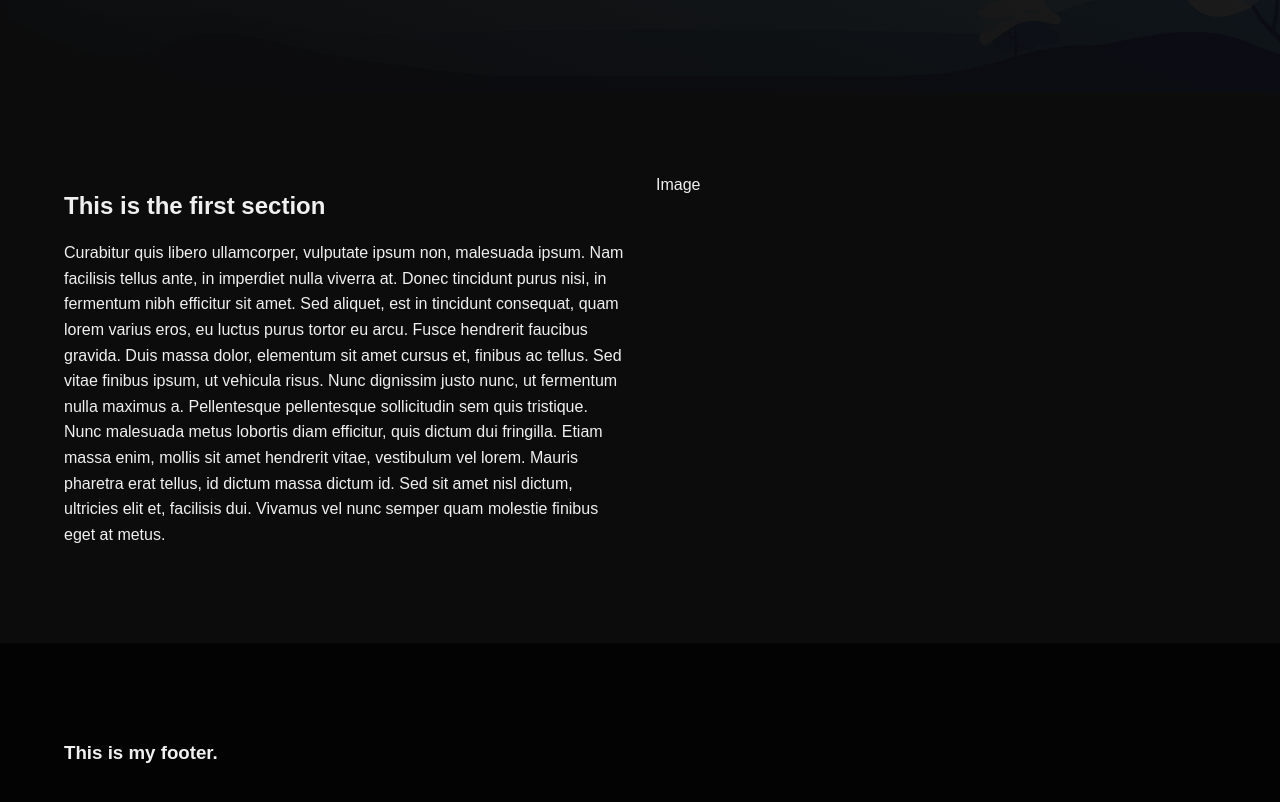
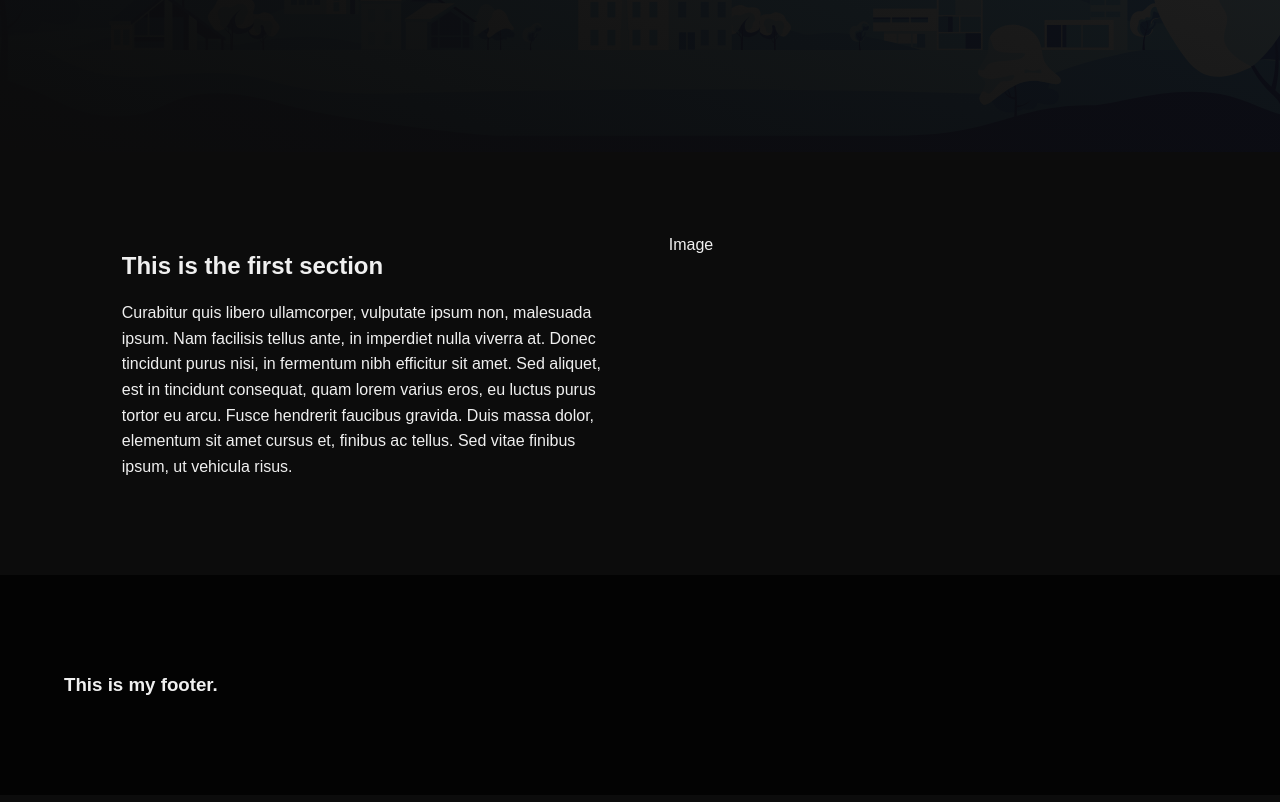
Before and after one commit to B-O-V-I-C-E/next.js_test, a Next.js app: page / in a window 1280 px wide. Shown: the part 680-1482 px from the top of the page. Built offline with nearby package versions, Linux system fonts and the light colour scheme.

Commit message:
Spacing Update

```diff
--- a/pages/index.js
+++ b/pages/index.js
@@ -15,14 +15,15 @@ export default function Home() {
     <div className="section">
         <div className="row">
           <div className="col">
-            <h2>This is the first section</h2>
-            <p> Curabitur quis libero ullamcorper, vulputate ipsum non, malesuada ipsum. Nam facilisis tellus ante, in imperdiet nulla viverra at.
-              Donec tincidunt purus nisi, in fermentum nibh efficitur sit amet. Sed aliquet, est in tincidunt consequat, quam lorem varius eros, eu
-              luctus purus tortor eu arcu. Fusce hendrerit faucibus gravida. Duis massa dolor, elementum sit amet cursus et, finibus ac tellus. Sed
-              vitae finibus ipsum, ut vehicula risus. Nunc dignissim justo nunc, ut fermentum nulla maximus a. Pellentesque pellentesque sollicitudin sem
-              quis tristique. Nunc malesuada metus lobortis diam efficitur, quis dictum dui fringilla. Etiam massa enim, mollis sit amet hendrerit vitae,
-              vestibulum vel lorem. Mauris pharetra erat tellus, id dictum massa dictum id. Sed sit amet nisl dictum, ultricies elit et, facilisis dui.
-              Vivamus vel nunc semper quam molestie finibus eget at metus. </p>
+
+            <div className="text_block left">
+              <h2>This is the first section</h2>
+              <p> Curabitur quis libero ullamcorper, vulputate ipsum non, malesuada ipsum. Nam facilisis tellus ante, in imperdiet nulla viverra at.
+                Donec tincidunt purus nisi, in fermentum nibh efficitur sit amet. Sed aliquet, est in tincidunt consequat, quam lorem varius eros, eu
+                luctus purus tortor eu arcu. Fusce hendrerit faucibus gravida. Duis massa dolor, elementum sit amet cursus et, finibus ac tellus. Sed
+                vitae finibus ipsum, ut vehicula risus.</p>
+            </div>
+
           </div>
 
           <div className="col">
--- a/styles/globals.css
+++ b/styles/globals.css
@@ -16,31 +16,6 @@ a {
   text-decoration: none;
   color: #f0f0f0;
   font-family: 'Courier New', Courier, monospace;
-}
-
-/* Default Container Styles */
-.section {
-  width: 100%;
-  padding: 50px 0;
-}
-
-.row {
-  width: 90%;
-  max-width: 1440px;
-  display: flex;
-  padding: 30px 0;
-  margin-left: auto;
-  margin-right: auto;
-}
-
-.col {
-  flex: 1;
-  margin-right: 16px;
-}
-
-.col + .col {
-  margin-left: 16px;
-  margin-right: 0;
 }
 
 /* Header */
@@ -80,3 +55,35 @@ a {
 footer {
   background-color: #030303;
 }
+
+/* Default Container Styles */
+.section {
+  width: 100%;
+  padding: 50px 0;
+}
+
+.row {
+  width: 90%;
+  max-width: 1440px;
+  display: flex;
+  padding: 30px 0;
+  margin-left: auto;
+  margin-right: auto;
+}
+
+.col {
+  flex: 1;
+  margin-right: 5%;
+}
+
+.col + .col {
+  margin-right: 0;
+}
+
+.text_block {
+  max-width: 55ch;
+}
+
+.text_block.left {
+  margin-left: auto;
+}
```
